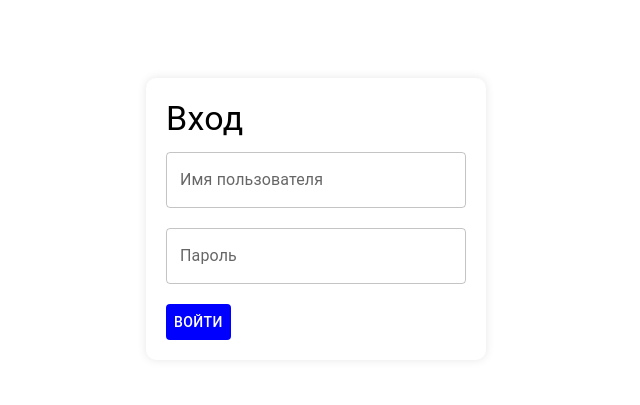
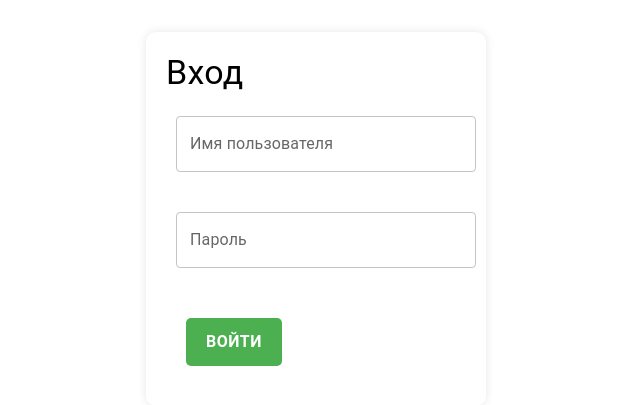
Before and after one commit to notees-no/MDT-web, a React (Create React App) app in the folder js-front1/: page /login in a window 1280 px wide. Shown: the part 181-586 px from the top of the page, without its empty margins (324-964 px from the left). Built offline with nearby package versions, Linux system fonts and the light colour scheme.

Commit message:
добавиление ThemeProvider в каждый из компонентов; обновление названий и содержимого в темах

```diff
--- a/js-front1/src/Form.js
+++ b/js-front1/src/Form.js
@@ -1,5 +1,7 @@
 import React from "react";
+import { ThemeProvider } from '@mui/material/styles';
 import { TextField, Button } from '@mui/material';
+import formTheme from './formTheme';
 
 const Form = ({ handleSubmit, inEmployee }) => {
   const [employee, setEmployee] = React.useState(inEmployee);
@@ -12,10 +14,10 @@ const Form = ({ handleSubmit, inEmployee }) => {
   const onSubmit = (event) => {
     event.preventDefault();
     handleSubmit(employee);
-    setEmployee(inEmployee);
   };
 
   return (
+    <ThemeProvider theme={formTheme}>
       <form onSubmit={onSubmit}>
         <TextField
           label="Name"
@@ -37,6 +39,7 @@ const Form = ({ handleSubmit, inEmployee }) => {
         />
         <Button type="submit">Add</Button>
       </form>
+    </ThemeProvider>
   );
 };
 
--- a/js-front1/src/Login.js
+++ b/js-front1/src/Login.js
@@ -1,22 +1,24 @@
 import React, { useState } from 'react';
 import { Navigate } from 'react-router-dom';
-import ThemLogin from './ThemLogin';
+import { ThemeProvider } from '@mui/material/styles';
+import { TextField, Button, Typography } from '@mui/material';
+import loginTheme from './loginTheme';
 
 const users = [
   { id: 1, username: 'user', password: '123' },
   { id: 2, username: 'admin', password: '123' },
 ];
 
-export default function Login({ setAuthenticatedUser  }) {
+const Login = ({ setAuthenticatedUser }) => {
   const [username, setUsername] = useState('');
   const [password, setPassword] = useState('');
   const [authenticated, setAuthenticated] = useState(false);
 
   const handleSubmit = (event) => {
     event.preventDefault();
-    const foundUser  = users.find((user) => user.username === username && user.password === password);
-    if (foundUser ) {
-      setAuthenticatedUser (foundUser );
+    const foundUser = users.find((user) => user.username === username && user.password === password);
+    if (foundUser) {
+      setAuthenticatedUser(foundUser);
       setAuthenticated(true);
     } else {
       alert('Неверное имя пользователя или пароль');
@@ -28,12 +30,34 @@ export default function Login({ setAuthenticatedUser  }) {
   }
 
   return (
-    <ThemLogin
-      username={username}
-      password={password}
-      setUsername={setUsername}
-      setPassword={setPassword}
-      handleSubmit={handleSubmit}
-    />
+    <ThemeProvider theme={loginTheme}>
+      <div style={{ height: '100vh', display: 'flex', justifyContent: 'center', alignItems: 'center' }}>
+        <div style={{ width: '300px', padding: '20px', backgroundColor: 'white', borderRadius: '10px', boxShadow: '0 0 10px rgba(0, 0, 0, 0.1)' }}>
+          <Typography variant="h4" component="h1" gutterBottom>
+            Вход
+          </Typography>
+          <form onSubmit={handleSubmit}>
+            <div style={{ marginBottom: '20px' }}>
+              <TextField
+                label="Имя пользователя"
+                value={username}
+                onChange={(event) => setUsername(event.target.value)}
+              />
+            </div>
+            <div style={{ marginBottom: '20px' }}>
+              <TextField
+                label="Пароль"
+                type="password"
+                value={password}
+                onChange={(event) => setPassword(event.target.value)}
+              />
+            </div>
+            <Button type="submit">Войти</Button>
+          </form>
+        </div>
+      </div>
+    </ThemeProvider>
   );
-}
+};
+
+export default Login;
--- a/js-front1/src/Table.js
+++ b/js-front1/src/Table.js
@@ -1,10 +1,13 @@
 import React from "react";
-import { Table as MuiTable, TableHead, TableRow, TableCell, TableBody } from '@mui/material';
+import { ThemeProvider } from '@mui/material/styles';
+import { Table, TableHead, TableRow, TableCell, TableBody } from '@mui/material';
 import Button from '@mui/material/Button';
+import tableTheme from './tableTheme';
 
 const EmployeeTable = ({ employees, delEmployee }) => {
   return (
-    <MuiTable>
+    <ThemeProvider theme={tableTheme}>
+      <Table>
         <TableHead>
           <TableRow>
             <TableCell>Name</TableCell>
@@ -27,7 +30,8 @@ const EmployeeTable = ({ employees, delEmployee }) => {
             );
           })}
         </TableBody>
-    </MuiTable>
+      </Table>
+    </ThemeProvider>
   );
 };
 
--- a/js-front1/src/ThemForm.js
+++ /dev/null
@@ -1,65 +0,0 @@
-import React from 'react';
-import { createTheme, ThemeProvider } from '@mui/material/styles';
-import { TextField, Button } from '@mui/material';
-
-const theme = createTheme({
-  components: {
-    MuiButton: {
-      styleOverrides: {
-        root: {
-          backgroundColor: 'blue',
-          color: 'white',
-        },
-      },
-    },
-    MuiTextField: {
-      styleOverrides: {
-        root: {
-          width: '100%',
-        },
-      },
-    },
-  },
-});
-
-const ThemForm = ({ handleSubmit, inEmployee }) => {
-  const [employee, setEmployee] = React.useState(inEmployee);
-
-  const handleChange = (event) => {
-    const { name, value } = event.target;
-    setEmployee({ ...employee, [name]: value });
-  };
-
-  const onSubmit = (event) => {
-    event.preventDefault();
-    handleSubmit(employee);
-  };
-
-  return (
-    <ThemeProvider theme={theme}>
-      <form onSubmit={onSubmit}>
-        <TextField
-          label="Name"
-          name="name"
-          value={employee.name}
-          onChange={handleChange}
-        />
-        <TextField
-          label="Job"
-          name="job"
-          value={employee.job}
-          onChange={handleChange}
-        />
-        <TextField
-          label="Address"
-          name="address"
-          value={employee.address}
-          onChange={handleChange}
-        />
-        <Button type="submit">Add</Button>
-      </form>
-    </ThemeProvider>
-  );
-};
-
-export default ThemForm;
--- a/js-front1/src/ThemLogin.js
+++ /dev/null
@@ -1,55 +0,0 @@
-import React from 'react';
-import { createTheme, ThemeProvider } from '@mui/material/styles';
-import { TextField, Button, Typography } from '@mui/material';
-
-const theme = createTheme({
-  components: {
-    MuiTextField: {
-      styleOverrides: {
-        root: {
-          width: '100%',
-        },
-      },
-    },
-    MuiButton: {
-      styleOverrides: {
-        root: {
-          backgroundColor: 'blue',
-          color: 'white',
-        },
-      },
-    },
-  },
-});
-
-export default function ThemLogin({ username, password, setUsername, setPassword, handleSubmit }) {
-  return (
-    <ThemeProvider theme={theme}>
-      <div style={{ height: '100vh', display: 'flex', justifyContent: 'center', alignItems: 'center' }}>
-        <div style={{ width: '300px', padding: '20px', backgroundColor: 'white', borderRadius: '10px', boxShadow: '0 0 10px rgba(0, 0, 0, 0.1)' }}>
-          <Typography variant="h4" component="h1" gutterBottom>
-            Вход
-          </Typography>
-          <form onSubmit={handleSubmit}>
-            <div style={{ marginBottom: '20px' }}>
-              <TextField
-                label="Имя пользователя"
-                value={username}
-                onChange={(event) => setUsername(event.target.value)}
-              />
-            </div>
-            <div style={{ marginBottom: '20px' }}>
-              <TextField
-                label="Пароль"
-                type="password"
-                value={password}
-                onChange={(event) => setPassword(event.target.value)}
-              />
-            </div>
-            <Button type="submit">Войти</Button>
-          </form>
-        </div>
-      </div>
-    </ThemeProvider>
-  );
-}
--- a/js-front1/src/ThemTable.js
+++ /dev/null
@@ -1,64 +0,0 @@
-import React from 'react';
-import { createTheme, ThemeProvider } from '@mui/material/styles';
-import { Table, TableHead, TableRow, TableCell, TableBody } from '@mui/material';
-import Button from '@mui/material/Button';
-
-const theme = createTheme({
-  components: {
-    MuiTable: {
-      styleOverrides: {
-        root: {
-          border: '1px solid #ccc',
-        },
-      },
-    },
-    MuiTableCell: {
-      styleOverrides: {
-        root: {
-          fontWeight: 'bold',
-        },
-      },
-    },
-    MuiButton: {
-      styleOverrides: {
-        root: {
-          backgroundColor: 'red',
-          color: 'white',
-        },
-      },
-    },
-  },
-});
-
-const ThemTable = ({ employees, delEmployee }) => {
-  return (
-    <ThemeProvider theme={theme}>
-      <Table>
-        <TableHead>
-          <TableRow>
-            <TableCell>Name</TableCell>
-            <TableCell>Job</TableCell>
-            <TableCell>Address</TableCell>
-            <TableCell>Remove</TableCell>
-          </TableRow>
-        </TableHead>
-        <TableBody>
-          {employees.map((employee, index) => {
-            return (
-              <TableRow key={index}>
-                <TableCell>{employee.name}</TableCell>
-                <TableCell>{employee.job}</TableCell>
-                <TableCell>{employee.address}</TableCell>
-                <TableCell>
-                  <Button onClick={() => delEmployee(employee.id)}>Delete</Button>
-                </TableCell>
-              </TableRow>
-            );
-          })}
-        </TableBody>
-      </Table>
-    </ThemeProvider>
-  );
-};
-
-export default ThemTable;
--- /dev/null
+++ b/js-front1/src/formTheme.js
@@ -0,0 +1,32 @@
+import { createTheme } from '@mui/material/styles';
+
+const formTheme = createTheme({
+  components: {
+    MuiTextField: {
+      styleOverrides: {
+        root: {
+          margin: '10px',
+          width: '100%',
+        },
+      },
+    },
+    MuiButton: {
+      styleOverrides: {
+        root: {
+          margin: '20px',
+          padding: '10px 20px',
+          fontSize: '16px',
+          fontWeight: 'bold',
+          borderRadius: '5px',
+          backgroundColor: '#4CAF50',
+          color: '#fff',
+          '&:hover': {
+            backgroundColor: '#6ecc72',
+          },
+        },
+      },
+    },
+  },
+});
+
+export default formTheme;
--- /dev/null
+++ b/js-front1/src/loginTheme.js
@@ -0,0 +1,32 @@
+import { createTheme } from '@mui/material/styles';
+
+const loginTheme = createTheme({
+  components: {
+    MuiTextField: {
+      styleOverrides: {
+        root: {
+          margin: '10px',
+          width: '100%',
+        },
+      },
+    },
+    MuiButton: {
+      styleOverrides: {
+        root: {
+          margin: '20px',
+          padding: '10px 20px',
+          fontSize: '16px',
+          fontWeight: 'bold',
+          borderRadius: '5px',
+          backgroundColor: '#4CAF50',
+          color: '#fff',
+          '&:hover': {
+            backgroundColor: '#6ecc72',
+          },
+        },
+      },
+    },
+  },
+});
+
+export default loginTheme;
--- /dev/null
+++ b/js-front1/src/tableTheme.js
@@ -0,0 +1,30 @@
+import { createTheme } from '@mui/material/styles';
+
+const tableTheme = createTheme({
+  components: {
+    MuiTable: {
+      styleOverrides: {
+        root : {
+          border: '1px solid #ccc',
+        },
+      },
+    },
+    MuiTableCell: {
+      styleOverrides: {
+        root: {
+          fontWeight: 'bold',
+        },
+      },
+    },
+    MuiButton: {
+      styleOverrides: {
+        root: {
+          backgroundColor: 'red',
+          color: 'white',
+        },
+      },
+    },
+  },
+});
+
+export default tableTheme;
```
Also changed, not shown: js-front1/src/App.js (+4 -5 lines). Lines whose indentation alone changed are shown as unchanged.
